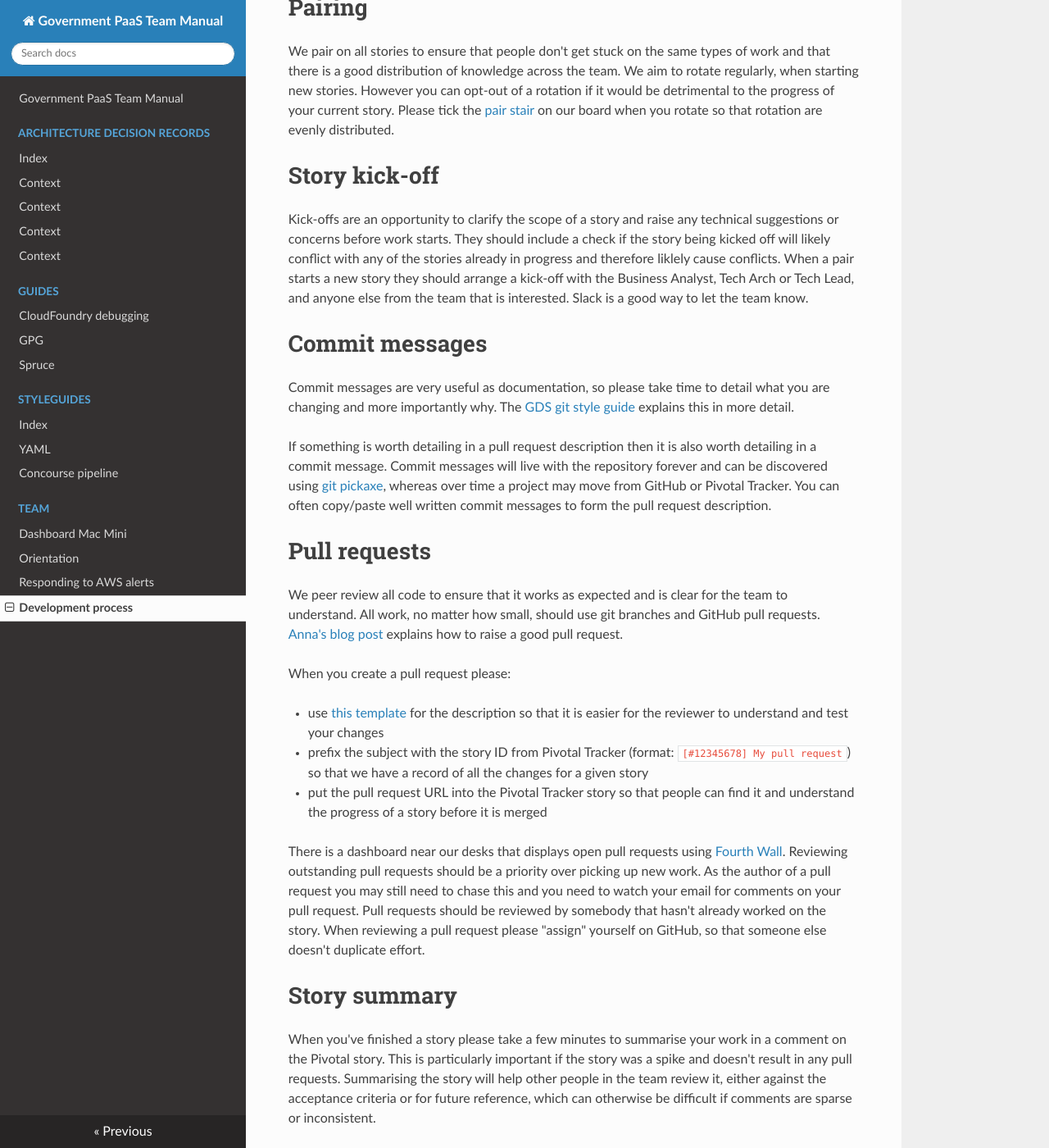
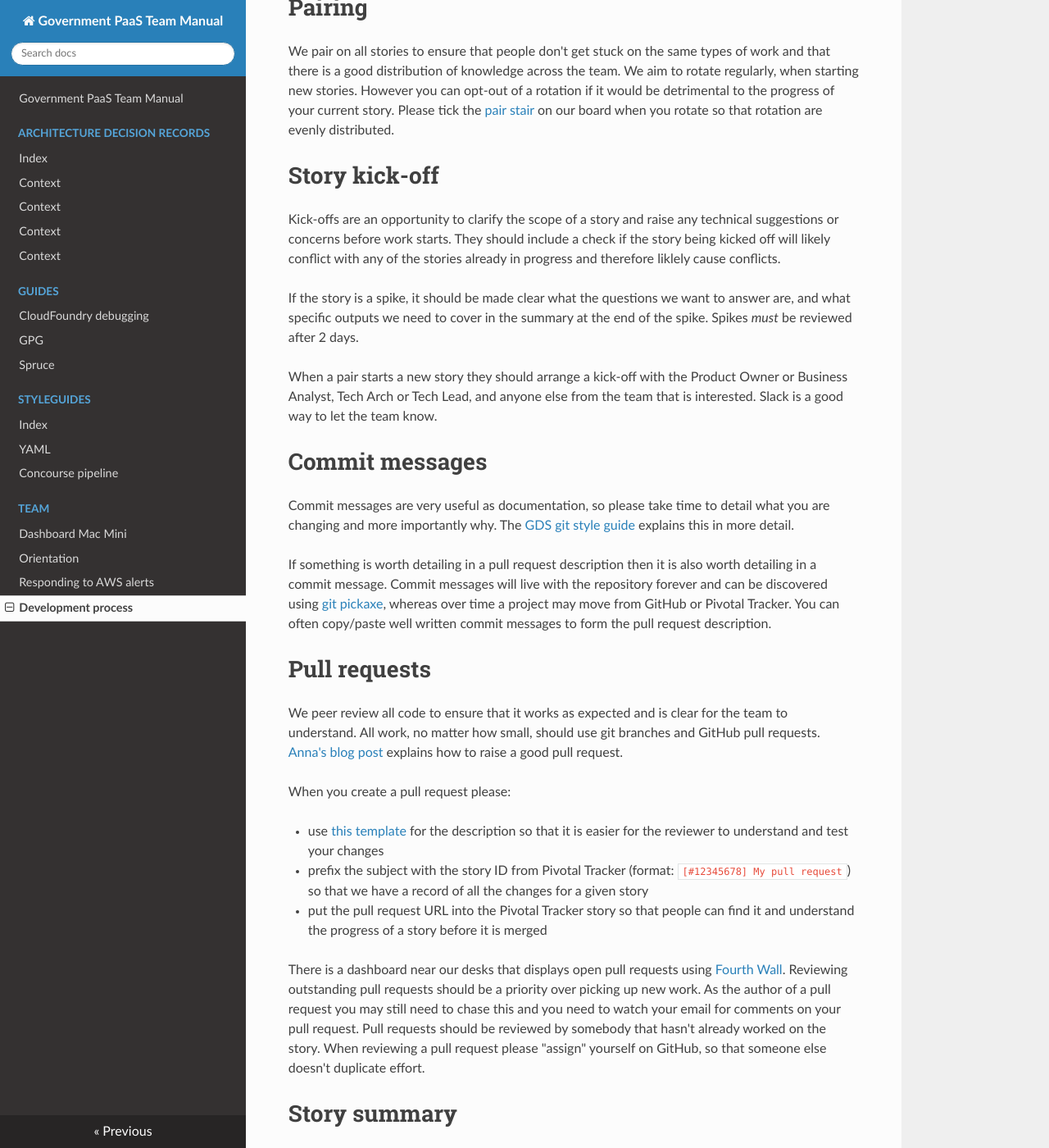
Before and after one commit to alphagov/paas-team-manual, an MkDocs documentation site: the page built from docs/team/working_practices.md, in a window 1280 px wide and 1400 px high, scrolled down 1372 px. Shown: the whole window at 82% size. Built offline with MkDocs 1.6.1, drawn with Linux system fonts in a browser that asks for light colours; nearby versions of some CDN libraries; some of the changed text lies outside the part shown.

Commit message:
Changes to working practices to clarify how spikes should be handled

```diff
--- a/docs/team/working_practices.md
+++ b/docs/team/working_practices.md
@@ -37,10 +37,16 @@ so that rotation are evenly distributed.
 Kick-offs are an opportunity to clarify the scope of a story and raise any
 technical suggestions or concerns before work starts. They should include a
 check if the story being kicked off will likely conflict with any of the
-stories already in progress and therefore liklely cause conflicts. When a pair
-starts a new story they should arrange a kick-off with the Business Analyst,
-Tech Arch or Tech Lead, and anyone else from the team that is interested. Slack
-is a good way to let the team know.
+stories already in progress and therefore liklely cause conflicts.
+
+If the story is a spike, it should be made clear what the questions we want to answer
+are, and what specific outputs we need to cover in the summary at the end of the spike. Spikes *must* be
+reviewed after 2 days.
+
+When a pair starts a new story they should arrange a kick-off with the Product
+Owner or Business Analyst, Tech Arch or Tech Lead, and anyone else from the team
+that is interested. Slack is a good way to let the team know.
+
 
 # Commit messages
 
@@ -95,11 +101,17 @@ on GitHub, so that someone else doesn't duplicate effort.
 # Story summary
 
 When you've finished a story please take a few minutes to summarise your
-work in a comment on the Pivotal story. This is particularly important if
-the story was a spike and doesn't result in any pull requests. Summarising
+work in a comment on the Pivotal story. Summarising
 the story will help other people in the team review it, either against the
 acceptance criteria or for future reference, which can otherwise be
 difficult if comments are sparse or inconsistent.
+
+## Spike summary
+
+The summary is particularly important if the story was a spike. If applicable
+it must indicate follow up work that is required. Listing options uncovered during
+the spike is good. Indicate which option is preferable. Where possible follow up stories
+should be noted. Doing this allows the Product Manager prioritise the follow up work.
 
 # Story sign-off
 
```
